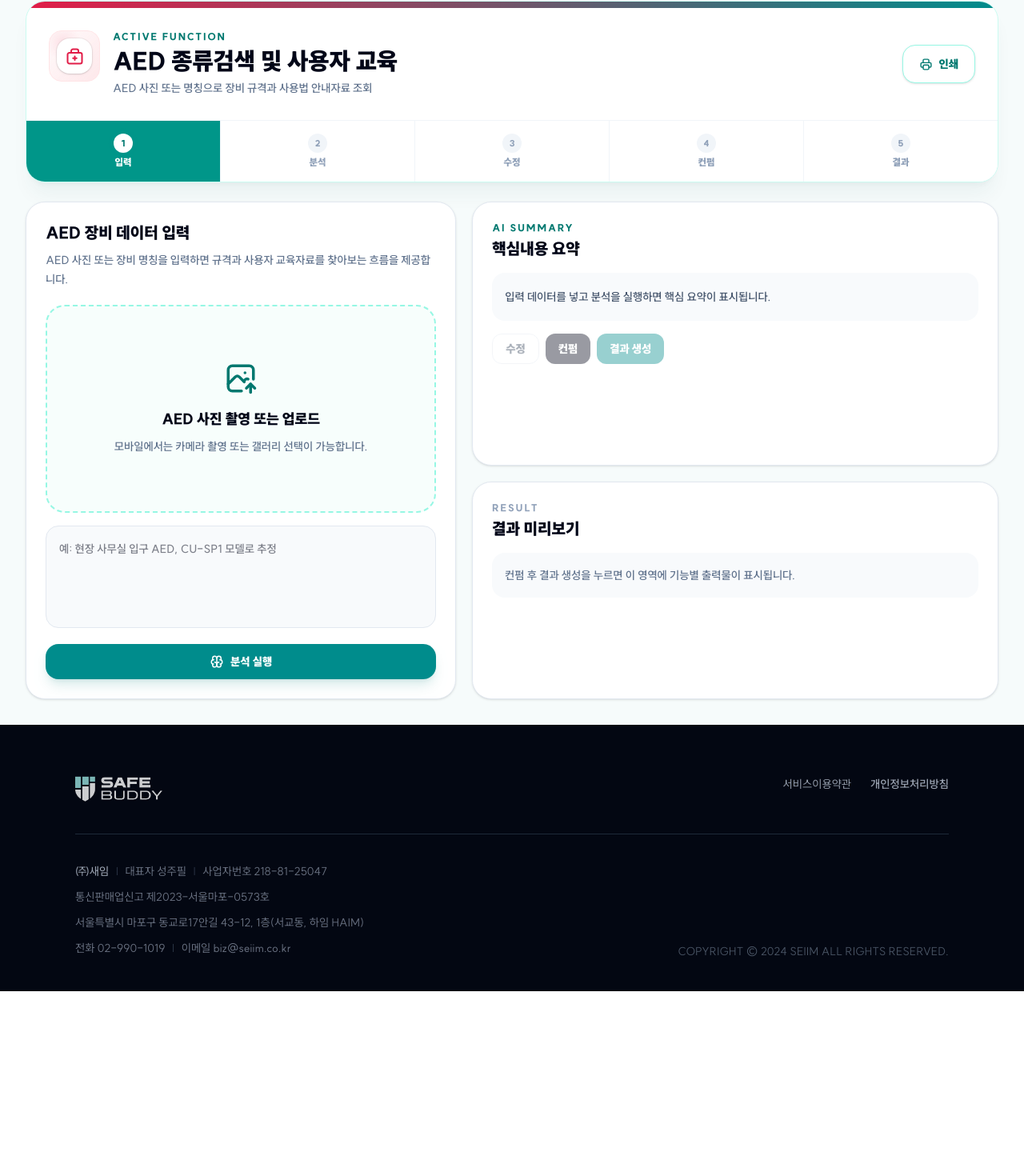
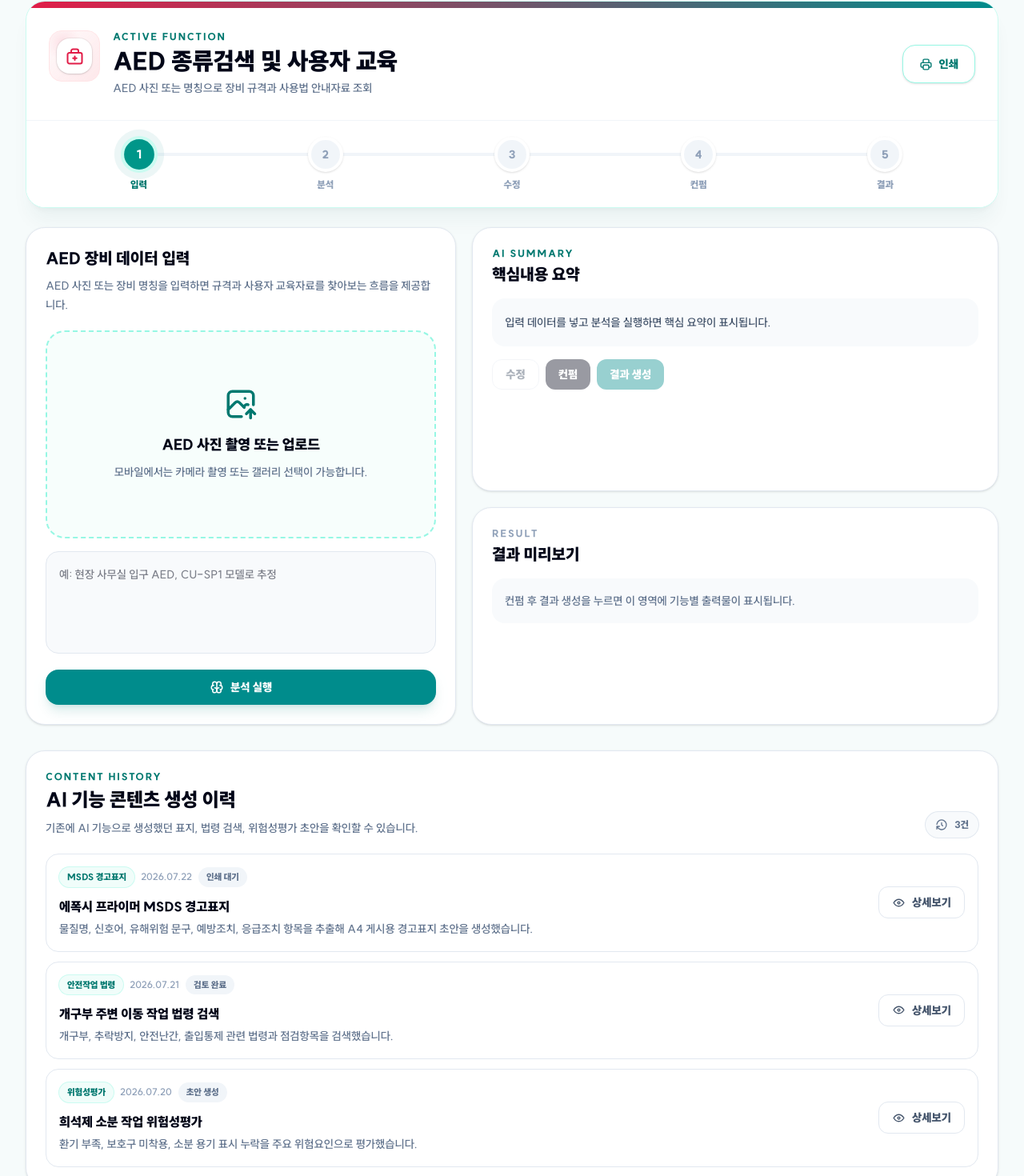
Before and after one commit to SEONGJUP/org-chart, a Next.js app: page /svc-open-innovation/demo/aed-edu in a window 1280 px wide. Shown: the part 104-1574 px from the top of the page at 80% size. Before the commit the page ends 1343 px from the top, so only its background shows below. Built offline with nearby package versions, Linux system fonts and the light colour scheme.

Commit message:
feat: add SVC history modal and process navigator

```diff
--- a/src/app/svc-open-innovation/demo/[featureId]/page.tsx
+++ b/src/app/svc-open-innovation/demo/[featureId]/page.tsx
@@ -7,21 +7,55 @@ import {
   IconActivityHeartbeat,
   IconArrowLeft,
   IconBrain,
+  IconChevronLeft,
   IconClipboardCheck,
   IconDownload,
+  IconEye,
   IconFirstAidKit,
+  IconHistory,
   IconMessageChatbot,
   IconPhotoUp,
   IconPrinter,
   IconSearch,
   IconShieldCheck,
   IconUpload,
+  IconX,
 } from "@tabler/icons-react";
 import { baseFeatures, BRAND, Feature, FeatureThumb, lawLinks, sampleSummary } from "../_data";
 
 type Stage = "input" | "analyzed" | "editing" | "confirmed" | "output";
 
 const stageLabels: Stage[] = ["input", "analyzed", "editing", "confirmed", "output"];
+
+const historyItems = [
+  {
+    id: "hist-001",
+    title: "에폭시 프라이머 MSDS 경고표지",
+    type: "MSDS 경고표지",
+    date: "2026.07.22",
+    status: "인쇄 대기",
+    summary: "물질명, 신호어, 유해위험 문구, 예방조치, 응급조치 항목을 추출해 A4 게시용 경고표지 초안을 생성했습니다.",
+    detail: "에폭시 프라이머 취급 작업 기준으로 인화성 액체, 피부 자극, 흡입 유해 항목을 반영했습니다. 현장 게시 전 물질명과 제조사 정보를 확인해야 합니다.",
+  },
+  {
+    id: "hist-002",
+    title: "개구부 주변 이동 작업 법령 검색",
+    type: "안전작업 법령",
+    date: "2026.07.21",
+    status: "검토 완료",
+    summary: "개구부, 추락방지, 안전난간, 출입통제 관련 법령과 점검항목을 검색했습니다.",
+    detail: "산업안전보건기준에 관한 규칙의 추락 방지 조치, 개구부 덮개 및 안전난간 관련 기준을 우선 검토 대상으로 추천했습니다.",
+  },
+  {
+    id: "hist-003",
+    title: "희석제 소분 작업 위험성평가",
+    type: "위험성평가",
+    date: "2026.07.20",
+    status: "초안 생성",
+    summary: "환기 부족, 보호구 미착용, 소분 용기 표시 누락을 주요 위험요인으로 평가했습니다.",
+    detail: "발생가능성은 중간, 중대성은 높음으로 분류했습니다. 방독마스크 착용, 환기팬 배치, 소분 용기 라벨 부착을 개선대책으로 제안했습니다.",
+  },
+];
 
 function getStageTitle(stage: Stage) {
   return {
@@ -55,6 +89,7 @@ export default function FeatureDetailPage() {
   const [textInput, setTextInput] = useState("");
   const [summary, setSummary] = useState(feature ? sampleSummary[feature.kind] : "");
   const [confirmed, setConfirmed] = useState(false);
+  const [selectedHistory, setSelectedHistory] = useState<(typeof historyItems)[number] | null>(null);
 
   if (!feature) notFound();
 
@@ -80,9 +115,14 @@ export default function FeatureDetailPage() {
     <main className="min-h-screen bg-[#f6fbfb] text-slate-950">
       <section className="border-b border-teal-100 bg-white/95">
         <div className="mx-auto flex max-w-7xl items-center justify-between gap-3 px-5 py-4 md:px-8">
-          <Link href="/svc-open-innovation/demo" className="inline-flex h-10 items-center gap-2 rounded-full border border-teal-100 bg-teal-50 px-4 text-sm font-black transition hover:bg-white" style={{ color: BRAND }}>
-            <IconArrowLeft size={18} /> 기능 목록
-          </Link>
+          <div className="flex flex-wrap items-center gap-2">
+            <button onClick={() => window.history.back()} className="inline-flex h-10 items-center gap-2 rounded-full border border-slate-200 bg-white px-4 text-sm font-black text-slate-600 transition hover:bg-slate-50">
+              <IconChevronLeft size={18} /> 이전 페이지
+            </button>
+            <Link href="/svc-open-innovation/demo" className="inline-flex h-10 items-center gap-2 rounded-full border border-teal-100 bg-teal-50 px-4 text-sm font-black transition hover:bg-white" style={{ color: BRAND }}>
+              <IconArrowLeft size={18} /> 기능 목록
+            </Link>
+          </div>
           <span className="rounded-full bg-teal-50 px-3 py-1 text-xs font-black text-teal-700 ring-1 ring-teal-100">
             Function Detail
           </span>
@@ -109,20 +149,7 @@ export default function FeatureDetailPage() {
           </div>
 
           {feature.kind !== "chatbot" && (
-            <div className="grid grid-cols-5 gap-px border-t border-slate-100 bg-slate-100">
-              {stageLabels.map((item, index) => {
-                const currentIndex = stageLabels.indexOf(stage);
-                const isDone = index <= currentIndex;
-                return (
-                  <div key={item} className={`px-2 py-4 text-center text-xs font-black transition-all duration-500 ${isDone ? "bg-teal-600 text-white" : "bg-white text-slate-400"}`}>
-                    <span className={`mx-auto mb-1 grid h-6 w-6 place-items-center rounded-full text-[11px] ${isDone ? "svc-animate-pulse bg-white text-teal-700" : "bg-slate-100 text-slate-400"}`}>
-                      {index + 1}
-                    </span>
-                    <span>{getStageTitle(item)}</span>
-                  </div>
-                );
-              })}
-            </div>
+            <ProcessNavigator stage={stage} />
           )}
         </div>
 
@@ -147,8 +174,44 @@ export default function FeatureDetailPage() {
             />
           )}
         </div>
+
+        <HistoryList onSelect={setSelectedHistory} />
       </section>
+      {selectedHistory && <HistoryModal item={selectedHistory} onClose={() => setSelectedHistory(null)} />}
     </main>
+  );
+}
+
+function ProcessNavigator({ stage }: { stage: Stage }) {
+  const currentIndex = stageLabels.indexOf(stage);
+
+  return (
+    <div className="border-t border-slate-100 bg-white px-4 py-5 md:px-7">
+      <div className="relative">
+        <div className="absolute left-[10%] right-[10%] top-5 h-1 rounded-full bg-slate-100" />
+        <div className="absolute left-[10%] top-5 h-1 rounded-full bg-teal-500 transition-all duration-700" style={{ width: `${(currentIndex / (stageLabels.length - 1)) * 80}%` }} />
+        <div className="relative grid grid-cols-5 gap-2">
+          {stageLabels.map((item, index) => {
+            const isDone = index <= currentIndex;
+            const isActive = index === currentIndex;
+            return (
+              <div key={item} className="grid justify-items-center gap-2 text-center">
+                <span
+                  className={`grid h-11 w-11 place-items-center rounded-full border-4 text-sm font-black shadow-sm transition-all duration-500 ${
+                    isDone ? "border-teal-100 bg-teal-600 text-white" : "border-white bg-slate-100 text-slate-400"
+                  } ${isActive ? "svc-animate-pulse scale-105" : ""}`}
+                >
+                  {index + 1}
+                </span>
+                <span className={`text-[11px] font-black md:text-xs ${isDone ? "text-teal-700" : "text-slate-400"}`}>
+                  {getStageTitle(item)}
+                </span>
+              </div>
+            );
+          })}
+        </div>
+      </div>
+    </div>
   );
 }
 
@@ -401,6 +464,81 @@ function InfoBlock({ title, text }: { title: string; text: string }) {
   );
 }
 
+function HistoryList({ onSelect }: { onSelect: (item: (typeof historyItems)[number]) => void }) {
+  return (
+    <section className="svc-animate-up svc-delay-3 mt-8 rounded-3xl border border-slate-200 bg-white p-5 shadow-sm md:p-6">
+      <div className="flex flex-wrap items-end justify-between gap-3">
+        <div>
+          <p className="text-xs font-black tracking-[0.16em] text-teal-700">CONTENT HISTORY</p>
+          <h2 className="mt-1 text-2xl font-black text-slate-950">AI 기능 콘텐츠 생성 이력</h2>
+          <p className="mt-2 text-sm font-semibold leading-6 text-slate-500">
+            기존에 AI 기능으로 생성했던 표지, 법령 검색, 위험성평가 초안을 확인할 수 있습니다.
+          </p>
+        </div>
+        <span className="inline-flex items-center gap-2 rounded-full bg-slate-50 px-3 py-2 text-xs font-black text-slate-500 ring-1 ring-slate-200">
+          <IconHistory size={16} /> {historyItems.length}건
+        </span>
+      </div>
+
+      <div className="mt-5 grid gap-3">
+        {historyItems.map((item) => (
+          <button
+            key={item.id}
+            onClick={() => onSelect(item)}
+            className="group grid gap-3 rounded-2xl border border-slate-200 bg-white p-4 text-left transition hover:-translate-y-0.5 hover:border-teal-300 hover:bg-teal-50/40 hover:shadow-lg hover:shadow-teal-900/5 md:grid-cols-[1fr_auto] md:items-center"
+          >
+            <div>
+              <div className="flex flex-wrap items-center gap-2">
+                <span className="rounded-full bg-teal-50 px-2.5 py-1 text-[11px] font-black text-teal-700 ring-1 ring-teal-100">{item.type}</span>
+                <span className="text-xs font-bold text-slate-400">{item.date}</span>
+                <span className="rounded-full bg-slate-100 px-2.5 py-1 text-[11px] font-black text-slate-500">{item.status}</span>
+              </div>
+              <h3 className="mt-3 text-base font-black text-slate-950">{item.title}</h3>
+              <p className="mt-1 text-sm font-semibold leading-6 text-slate-500">{item.summary}</p>
+            </div>
+            <span className="inline-flex h-10 items-center justify-center gap-2 rounded-xl border border-slate-200 bg-white px-4 text-sm font-black text-slate-600 transition group-hover:border-teal-300 group-hover:text-teal-700">
+              <IconEye size={17} /> 상세보기
+            </span>
+          </button>
+        ))}
+      </div>
+    </section>
+  );
+}
+
+function HistoryModal({ item, onClose }: { item: (typeof historyItems)[number]; onClose: () => void }) {
+  return (
+    <div className="fixed inset-0 z-50 grid place-items-center bg-slate-950/45 px-4 py-6 backdrop-blur-sm" role="dialog" aria-modal="true">
+      <div className="svc-animate-scale max-h-[90vh] w-full max-w-2xl overflow-auto rounded-3xl bg-white shadow-2xl shadow-slate-950/20">
+        <div className="flex items-start justify-between gap-4 border-b border-slate-100 p-5 md:p-6">
+          <div>
+            <p className="text-xs font-black tracking-[0.16em] text-teal-700">HISTORY DETAIL</p>
+            <h2 className="mt-1 text-2xl font-black text-slate-950">{item.title}</h2>
+            <div className="mt-3 flex flex-wrap gap-2">
+              <span className="rounded-full bg-teal-50 px-3 py-1 text-xs font-black text-teal-700 ring-1 ring-teal-100">{item.type}</span>
+              <span className="rounded-full bg-slate-100 px-3 py-1 text-xs font-black text-slate-500">{item.date}</span>
+              <span className="rounded-full bg-slate-100 px-3 py-1 text-xs font-black text-slate-500">{item.status}</span>
+            </div>
+          </div>
+          <button onClick={onClose} className="grid h-10 w-10 shrink-0 place-items-center rounded-full border border-slate-200 bg-white text-slate-500 transition hover:bg-slate-50">
+            <IconX size={18} />
+          </button>
+        </div>
+        <div className="p-5 md:p-6">
+          <InfoBlock title="요약" text={item.summary} />
+          <InfoBlock title="상세내용" text={item.detail} />
+          <div className="mt-5 rounded-2xl bg-slate-950 p-4 text-white">
+            <p className="text-xs font-black text-teal-200">다음 연결 예정</p>
+            <p className="mt-2 text-sm font-semibold leading-6 text-slate-300">
+              실제 저장소와 연결되면 생성 파일, 편집 이력, 인쇄 여부, 담당자 피드백을 이 모달에서 함께 확인할 수 있습니다.
+            </p>
+          </div>
+        </div>
+      </div>
+    </div>
+  );
+}
+
 function getInputTitle(kind: Feature["kind"]) {
   if (kind === "msds") return "MSDS 물질자료 입력";
   if (kind === "aed") return "AED 장비 데이터 입력";
```
Also changed, not shown: src/app/svc-open-innovation/demo/page.tsx (+9 -4 lines).
